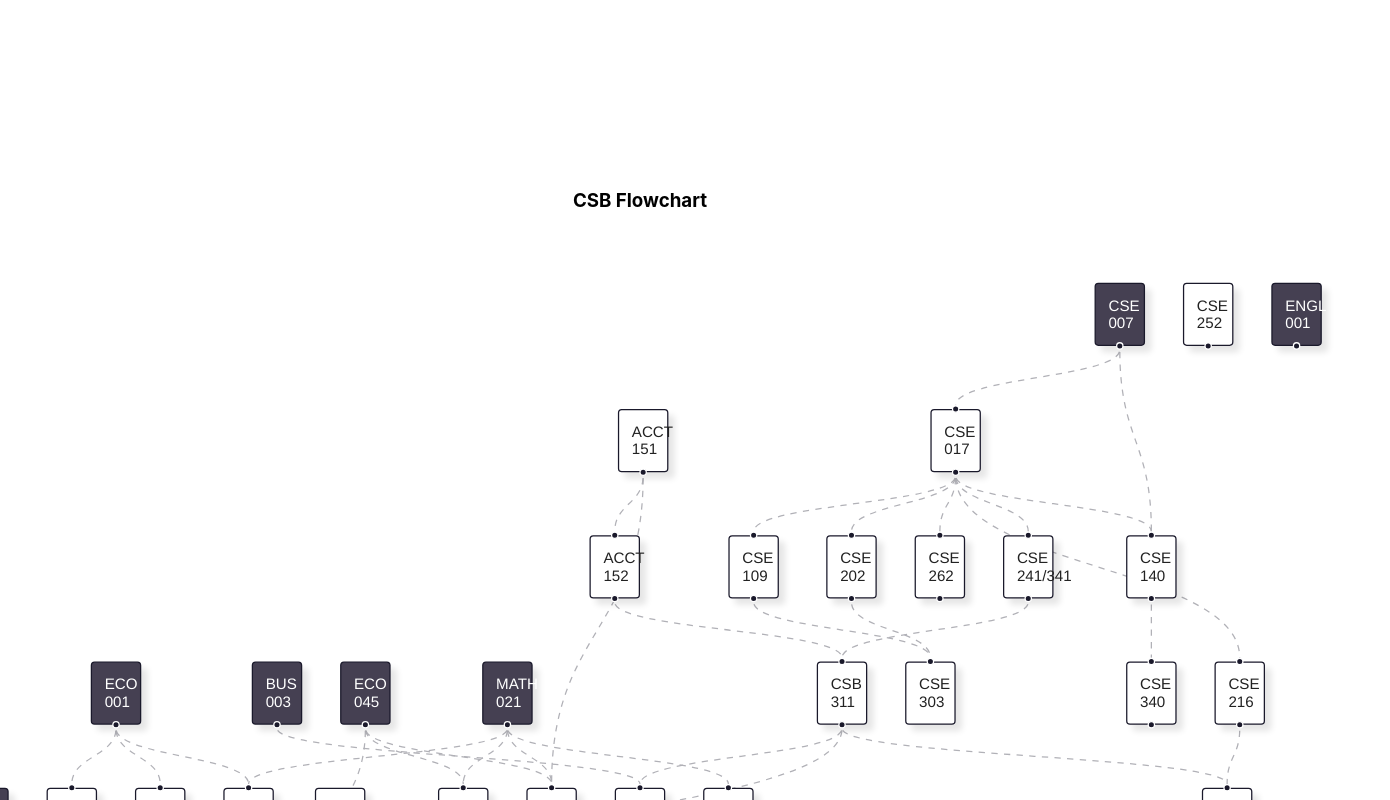
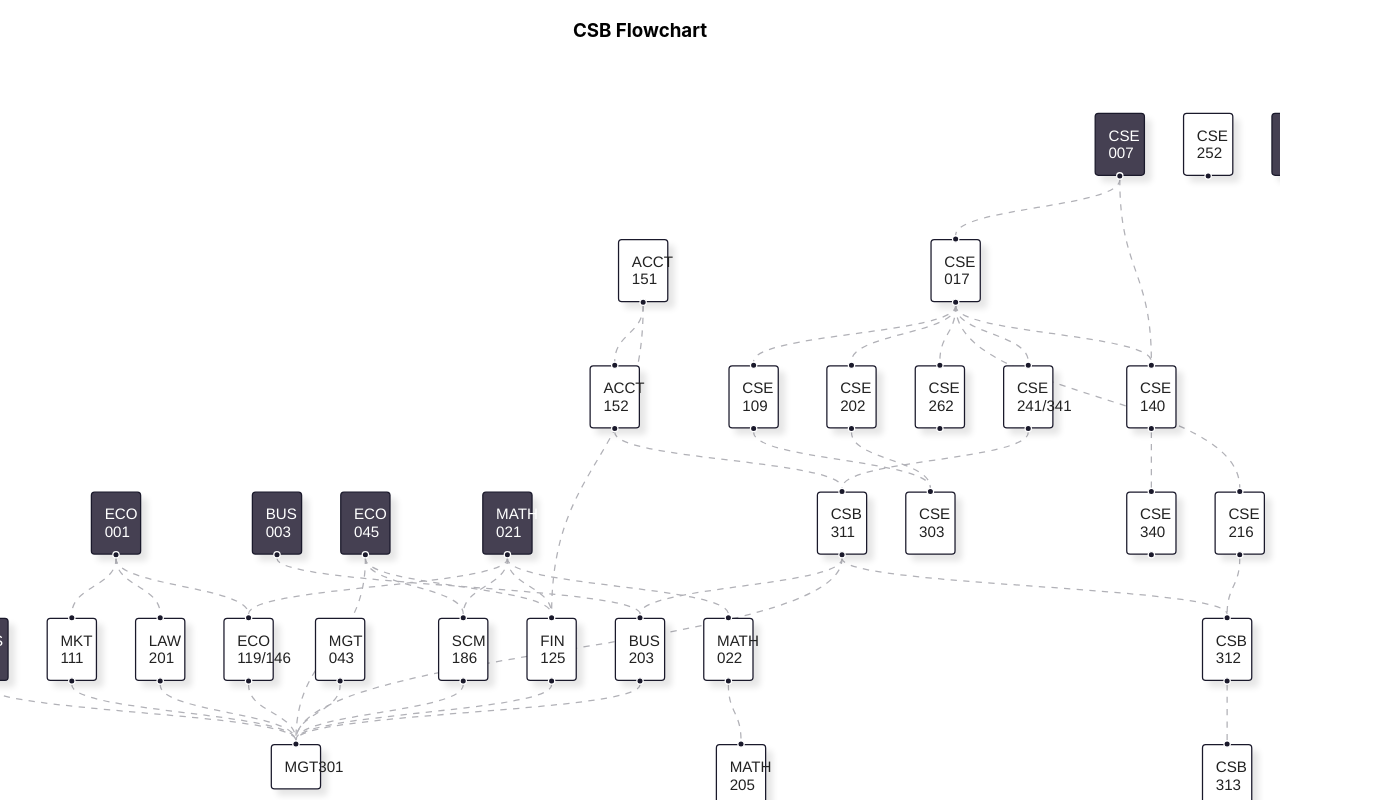
Before and after one commit to Lehigh-CSB/csb-flowchart, a Next.js app: page / in a window 1280 px wide. Shown: the top 800 px of the page, 1390 px wide, since content can reach past the window. Built offline with nearby package versions, Linux system fonts and the light colour scheme.

Commit message:
fits the screen well

```diff
--- a/styles/Home.module.css
+++ b/styles/Home.module.css
@@ -3,8 +3,6 @@
 }
 
 .main {
-  min-height: 100vh;
-  padding: 4rem 0;
   flex: 1;
   display: flex;
   flex-direction: column;
@@ -75,7 +73,7 @@
 
 .layoutflow {
   width: 1500px;
-  height: 400px;
+  height: 800px;
 }
 
 .layoutflow .controls {
--- a/styles/globals.css
+++ b/styles/globals.css
@@ -4,6 +4,7 @@ body {
   margin: 0;
   font-family: -apple-system, BlinkMacSystemFont, Segoe UI, Roboto, Oxygen,
     Ubuntu, Cantarell, Fira Sans, Droid Sans, Helvetica Neue, sans-serif;
+  overflow: hidden;
 }
 
 a {
```
